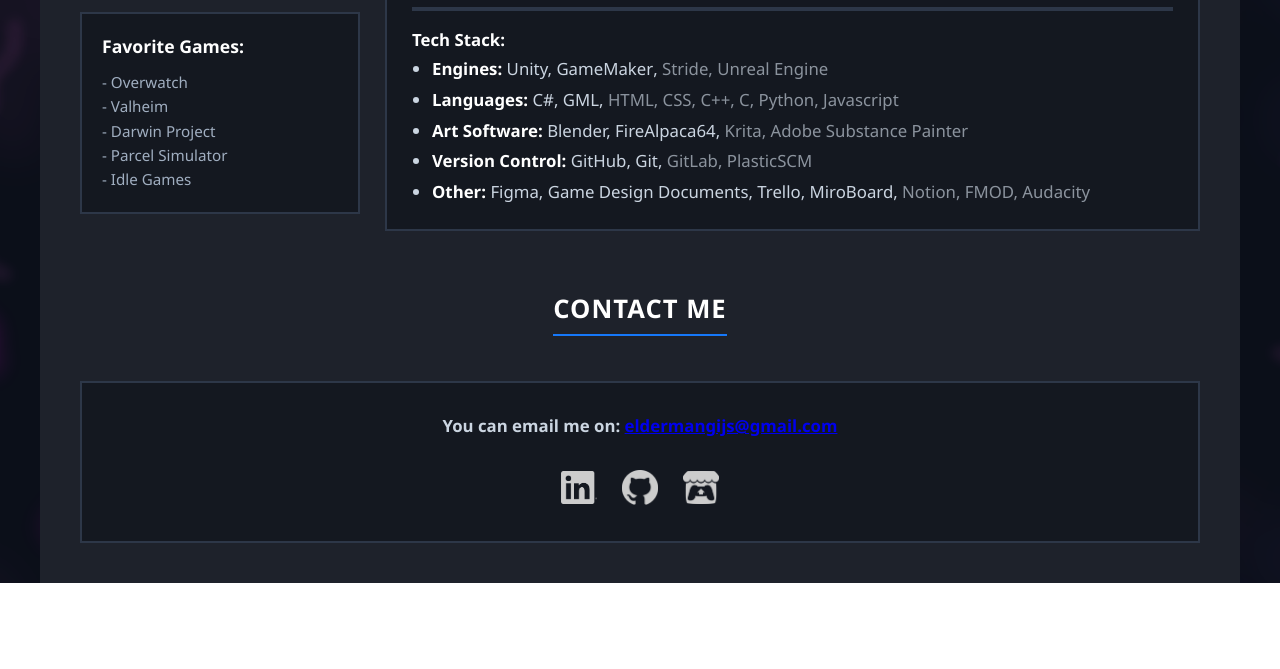
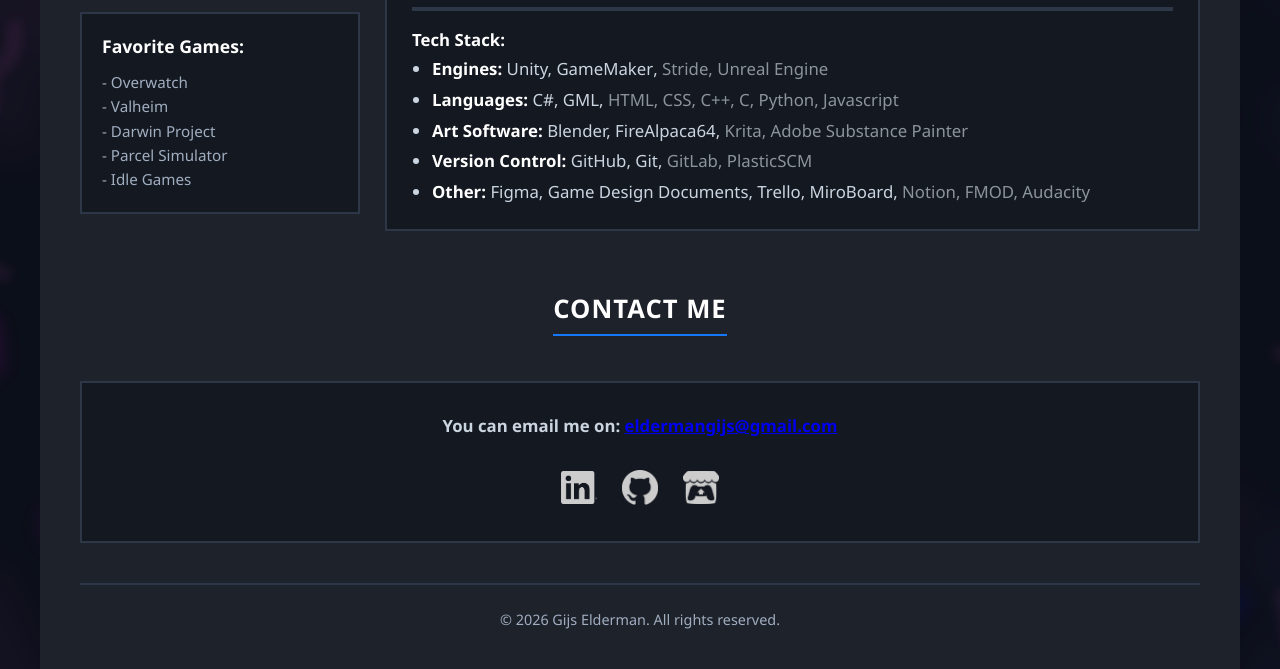
Before and after one commit to MeatChips/meatchips.github.io, a plain HTML site: page index.html in a window 1280 px wide. Shown: the part 1953-2622 px from the top of the page. Before the commit the page ends 2536 px from the top, so only its background shows below. Drawn offline with Linux system fonts and the light colour scheme.

Commit message:
Footer + Video/Image place change
- Added a footer to every page with copyright
- Changed the order of the images and video in the drone it professional project

```diff
--- a/index.html
+++ b/index.html
@@ -110,7 +110,7 @@
         <section id="contact" class="contact-box">
             <h2>Contact Me</h2>
             <div class="contact-content">
-                <p><strong>You can email me on: <a href="mailto:elderman@gmail.com">eldermangijs@gmail.com</a></strong></p>
+                <p><strong>You can email me on: <a href="mailto:eldermangijs@gmail.com">eldermangijs@gmail.com</a></strong></p>
                 <div class="social-icons">
                     <a href="https://www.linkedin.com/in/gijs-elderman-6a381b397/" target="_blank" class="social-icon-link">
                         <img src="images/contact/LinkedIn_White.png" alt="LinkedIn">
@@ -124,6 +124,10 @@
                 </div>
             </div>
         </section>
+
+        <footer class="site-footer">
+            <p>&copy; 2026</span> Gijs Elderman. All rights reserved.</p>
+        </footer>
     </div>
 </body>
 </html>
--- a/style.css
+++ b/style.css
@@ -373,6 +373,19 @@ a.project-card:hover {
     filter: brightness(1.2);
 }
 
+/* ==========================================================================
+06.5. FOOTER SECTION
+   ========================================================================== */
+
+.site-footer {
+    border-top: 2px solid var(--border-color);
+    padding-top: 25px;
+    margin-top: auto;
+    text-align: center;
+    color: var(--text-muted);
+    font-size: 0.9rem;
+}
+
 
 /* ==========================================================================
    07. RESPONSIVE MEDIA QUERIES
```
Also changed, not shown: other_personal_projects.html (+5 -1 lines), personal_project1.html (+4 -0 lines), personal_project2.html (+4 -0 lines), professional_project1.html (+15 -11 lines).
